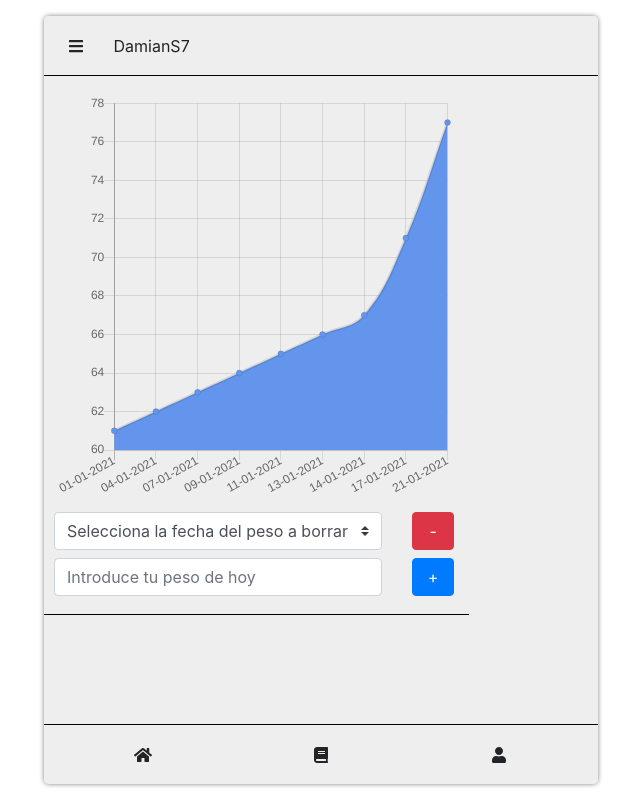
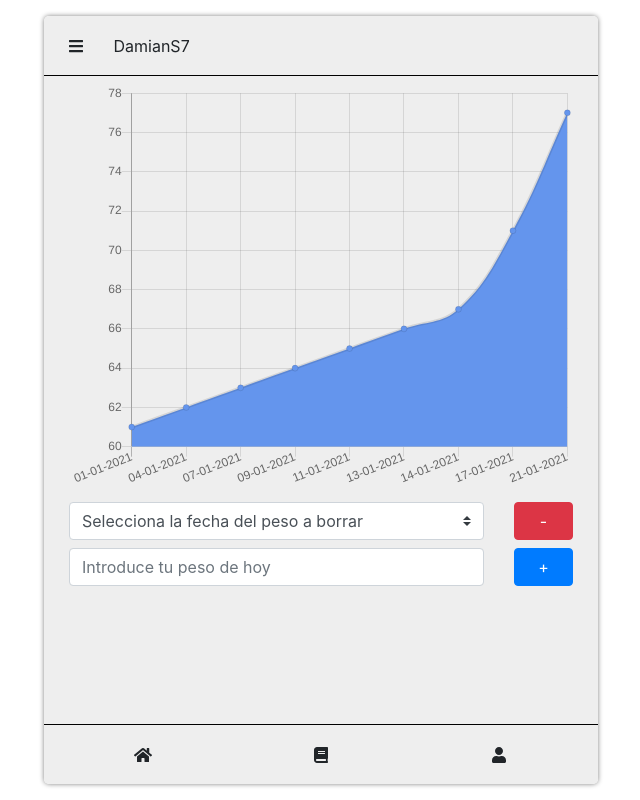
Before and after one commit to damianS7/fitCalc-spring-frontend, a Vue app: page /weight in a window 1280 px wide. Shown: the whole page, without its empty margins (319-959 px from the left). Built offline with nearby package versions, Linux system fonts and the light colour scheme.

Commit message:
error visual fixeado en vista weights

```diff
--- a/src/views/Weight.vue
+++ b/src/views/Weight.vue
@@ -1,6 +1,5 @@
 <template>
-  <b-row class="widget">
-    <b-col>
+  <b-col cols="12">
     <b-row>
       <b-col class="mb-3">
         <weight-chart :chartData="chartData"> </weight-chart>
@@ -46,7 +45,6 @@
       </b-col>
     </b-row>
   </b-col>
-  </b-row>
 </template>
 
 <script>
--- a/src/views/profile/Profile.vue
+++ b/src/views/profile/Profile.vue
@@ -1,7 +1,9 @@
 <template>
   <b-col cols="12" class="profile">
     <profile-summary></profile-summary>
-    <weight-chart></weight-chart>
+    <b-row class="widget">
+      <weight-chart></weight-chart>
+    </b-row>
     <b-row>
       <b-col>
         <b-form>
```
Lines whose indentation alone changed are shown as unchanged.
